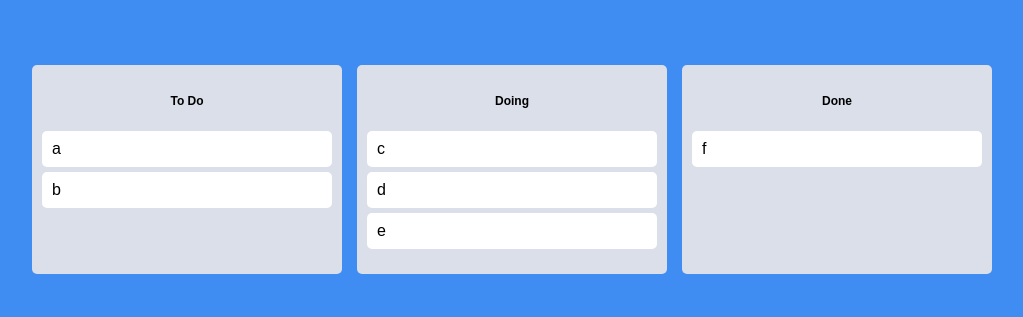
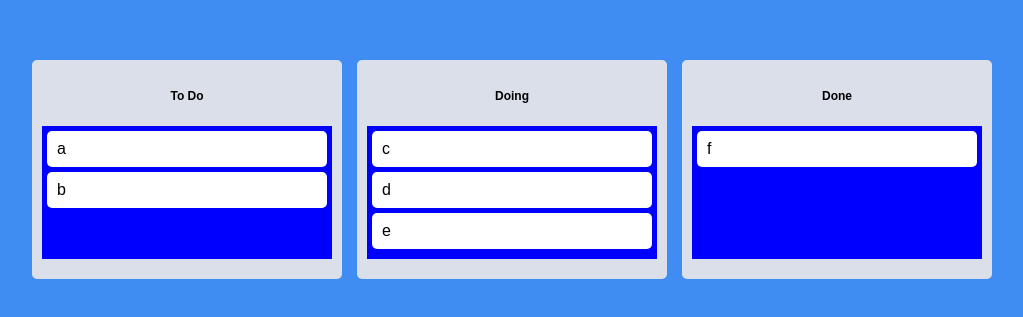
Before and after one commit to ezurno/react-todo, a React (Create React App) app: page / in a window 1280 px wide. Shown: the part 231-548 px from the top of the page, without its empty margins (128-1151 px from the left). Built offline with nearby package versions, Linux system fonts and the light colour scheme.

Commit message:
LEARN: DraggingOver, DraggingFromThis
1. isDraggingOver는 draggable이 droppable에 있으면 boolean type으로 존재 여부를 알려줌

2. isDraggingFromThis는 drag가 출발하는 위치

3. 두 값을 interface 로 담아서 값을 변경시켜줌

```diff
--- a/src/components/Board.tsx
+++ b/src/components/Board.tsx
@@ -9,6 +9,8 @@
   background-color: ${(props) => props.theme.boardColor};
   border-radius: 5px;
   min-height: 200px;
+  display: flex;
+  flex-direction: column;
 `;
 
 const Title = styled.h1`
@@ -17,6 +19,19 @@
   font-size: 12px;
   font-weight: bold;
 `;
+
+const Area = styled.div<IAreaProps>`
+  padding: 5px;
+  background-color: ${(props) =>
+    props.isDraggingOver ? "pink" : props.isDraggingFromthis ? "red" : "blue"};
+  flex-grow: 1;
+  transition: background-color 0.5s ease-in-out;
+`;
+
+interface IAreaProps {
+  isDraggingOver: boolean;
+  isDraggingFromthis: boolean;
+}
 
 interface IBoardProps {
   toDos: string[];
@@ -28,13 +43,21 @@
     <Wrapper>
       <Title>{boardId}</Title>
       <Droppable droppableId={boardId}>
-        {(magic) => (
-          <div ref={magic.innerRef} {...magic.droppableProps}>
+        {(
+          magic,
+          snapshot // snapshot args는 드래그가 됐는지 boolean type으로 값을 받음 (우클릭 후 형식 정의)
+        ) => (
+          <Area
+            isDraggingOver={snapshot.isDraggingOver}
+            isDraggingFromthis={Boolean(snapshot.draggingFromThisWith)}
+            ref={magic.innerRef}
+            {...magic.droppableProps}
+          >
             {toDos.map((toDo, index) => (
               <DraggableCard toDo={toDo} index={index} key={toDo} />
             ))}
             {magic.placeholder}
-          </div>
+          </Area>
         )}
       </Droppable>
     </Wrapper>
```
